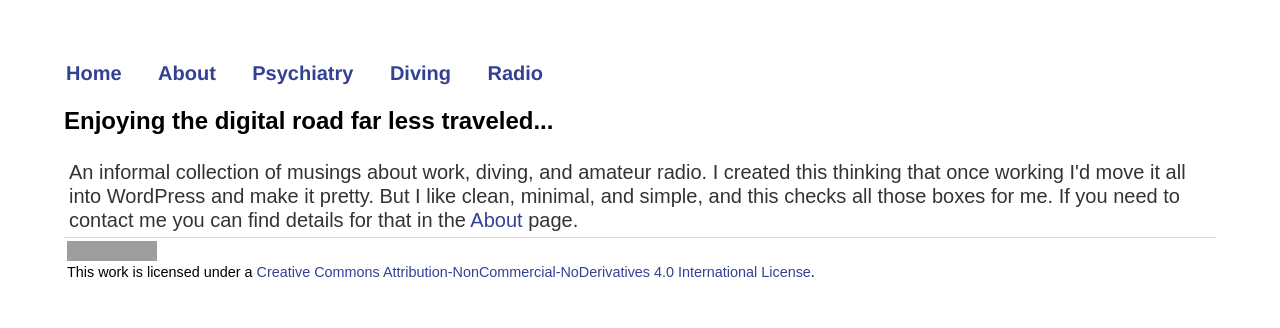
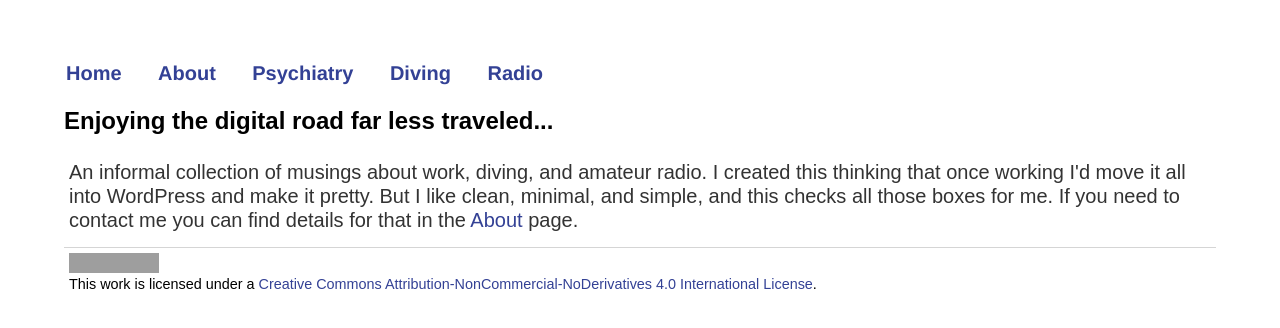
Before and after one commit to rickdonnelly/rickdonnelly.github.io, a Jekyll site: the page built from index.html, in a window 1280 px wide. Shown: the top 328 px of the page. Built offline with Jekyll 4.4.1, drawn with Linux system fonts in a browser that asks for light colours; grey boxes are pictures that could not be loaded.

Commit message:
Update default.html

```diff
--- a/_layouts/default.html
+++ b/_layouts/default.html
@@ -21,7 +21,7 @@
 			{{ content }}
 
 			</div><!-- /.container -->
-			<footer style="padding: 3px;">
+			<footer style="padding: 5px; margin-top: 10px;">
 				<a rel="license" href="http://creativecommons.org/licenses/by-nc-nd/4.0/"><img alt="Creative Commons License" style="border-width:0" src="https://i.creativecommons.org/l/by-nc-nd/4.0/80x15.png" /></a><br />This work is licensed under a <a rel="license" href="http://creativecommons.org/licenses/by-nc-nd/4.0/">Creative Commons Attribution-NonCommercial-NoDerivatives 4.0 International License</a>.
 			</footer>
 		</body>
```
